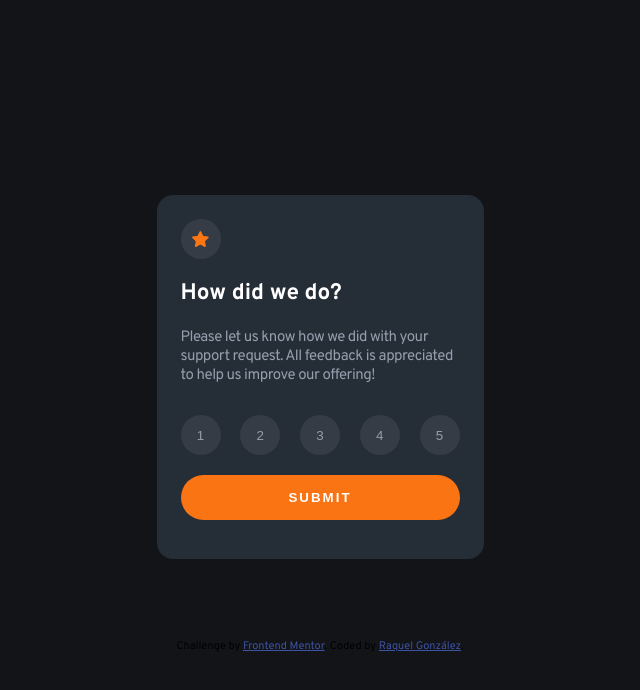
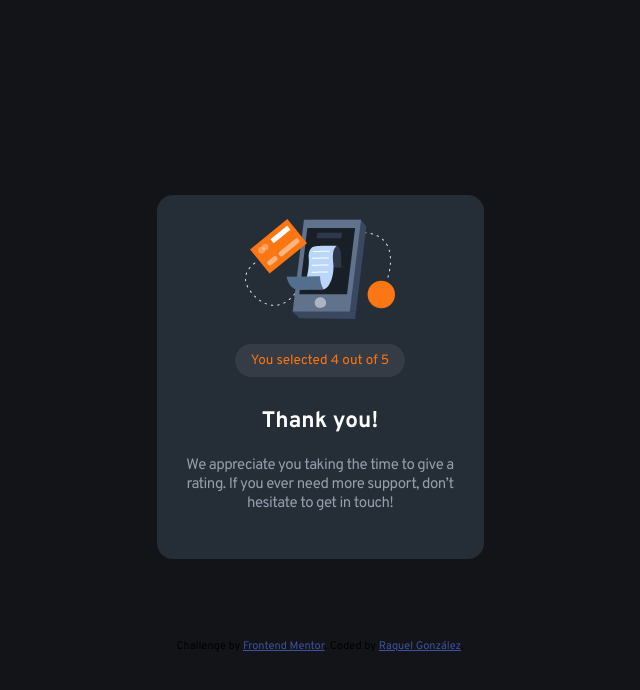
Before and after one commit to raquelgonzalezcalvo/Interactive-rating-component, a plain HTML site: page index.html in a window 1280 px wide. Both pictures are taken after a click on the button "SUBMIT". Shown: the whole page, without its empty margins (320-960 px from the left). Drawn offline with Linux system fonts and the light colour scheme.

Commit message:
add onePage and twoPage

```diff
--- a/index.html
+++ b/index.html
@@ -18,7 +18,7 @@
   </head>
   <body>
     <!-- Rating state start -->
-    <section class="rating">
+    <section class="rating js-rating">
       <div class="rating__container">
         <img
           class="rating__container__star"
@@ -44,7 +44,7 @@
     <!-- Rating state end -->
 
     <!-- Thank you state start -->
-    <section class="thankyou">
+    <section class="thankyou js-thankyou">
       <img
         class="thankyou__img"
         src="./images/illustration-thank-you.svg"
--- a/main.js
+++ b/main.js
@@ -5,6 +5,8 @@ let selectNumbers = document.querySelector(".js-numbers");
 // console.log(selectNumber);
 let rateNumber = document.querySelector(".js-thankyou");
 let submit = document.querySelector(".js-submit");
+let onePage = document.querySelector(".js-rating");
+let twoPage = document.querySelector(".js-thankyou");
 
 //funciones
 const handleClick = (ev) => {
@@ -17,6 +19,8 @@ const handleClick = (ev) => {
 
 const handleSubmit = (ev) => {
   console.log("submit");
+  onePage.style.display = "none";
+  twoPage.style.display = "flex";
 };
 
 //eventos
```
